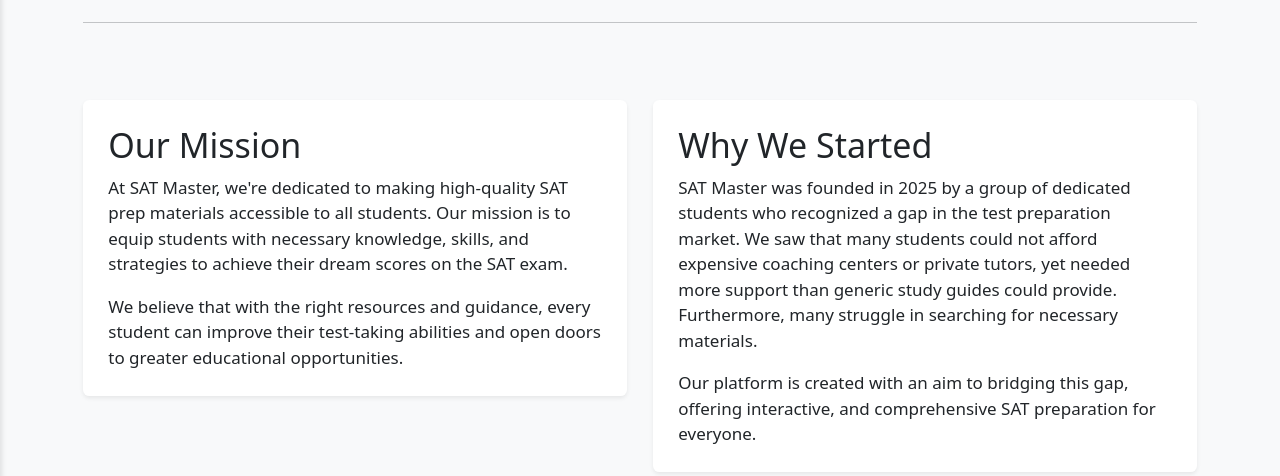
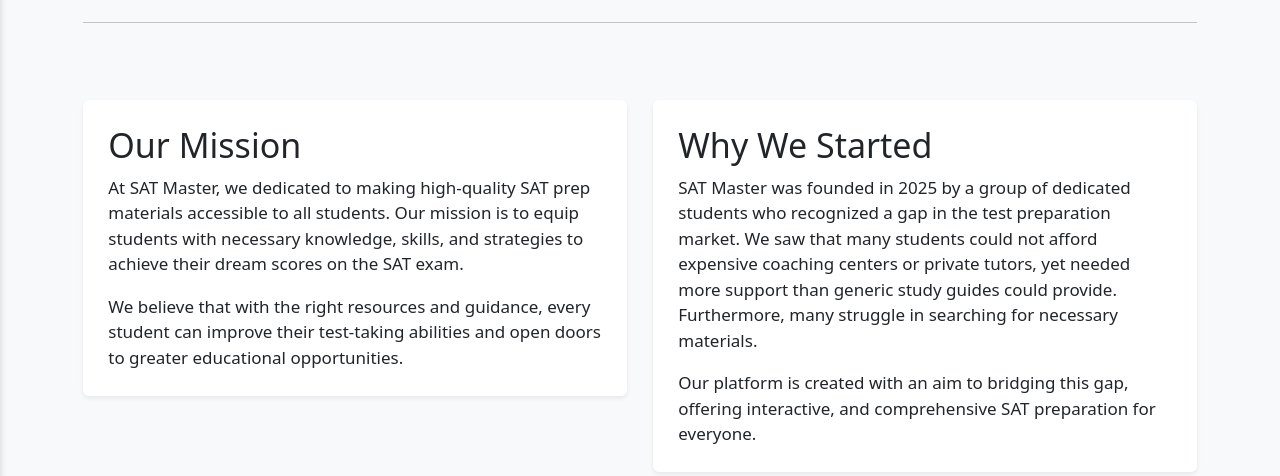
Before and after one commit to techmoocher/sat-master, a Flask app: page /about in a window 1280 px wide. Shown: the part 214-690 px from the top of the page. Run offline with Flask 3, Linux system fonts and the light colour scheme.

Commit message:
Update about.html

```diff
--- a/templates/about.html
+++ b/templates/about.html
@@ -20,7 +20,7 @@
         <div class="card border-0 shadow-sm">
             <div class="card-body p-4">
                 <h2 class="card-title">Our Mission</h3>
-                <p class="card-text">At SAT Master, we're dedicated to making high-quality SAT prep materials accessible to all students. Our mission is to equip students with necessary knowledge, skills, and strategies to achieve their dream scores on the SAT exam.</p>
+                <p class="card-text">At SAT Master, we dedicated to making high-quality SAT prep materials accessible to all students. Our mission is to equip students with necessary knowledge, skills, and strategies to achieve their dream scores on the SAT exam.</p>
                 <p class="card-text mb-0">We believe that with the right resources and guidance, every student can improve their test-taking abilities and open doors to greater educational opportunities.</p>
             </div>
         </div>
```
